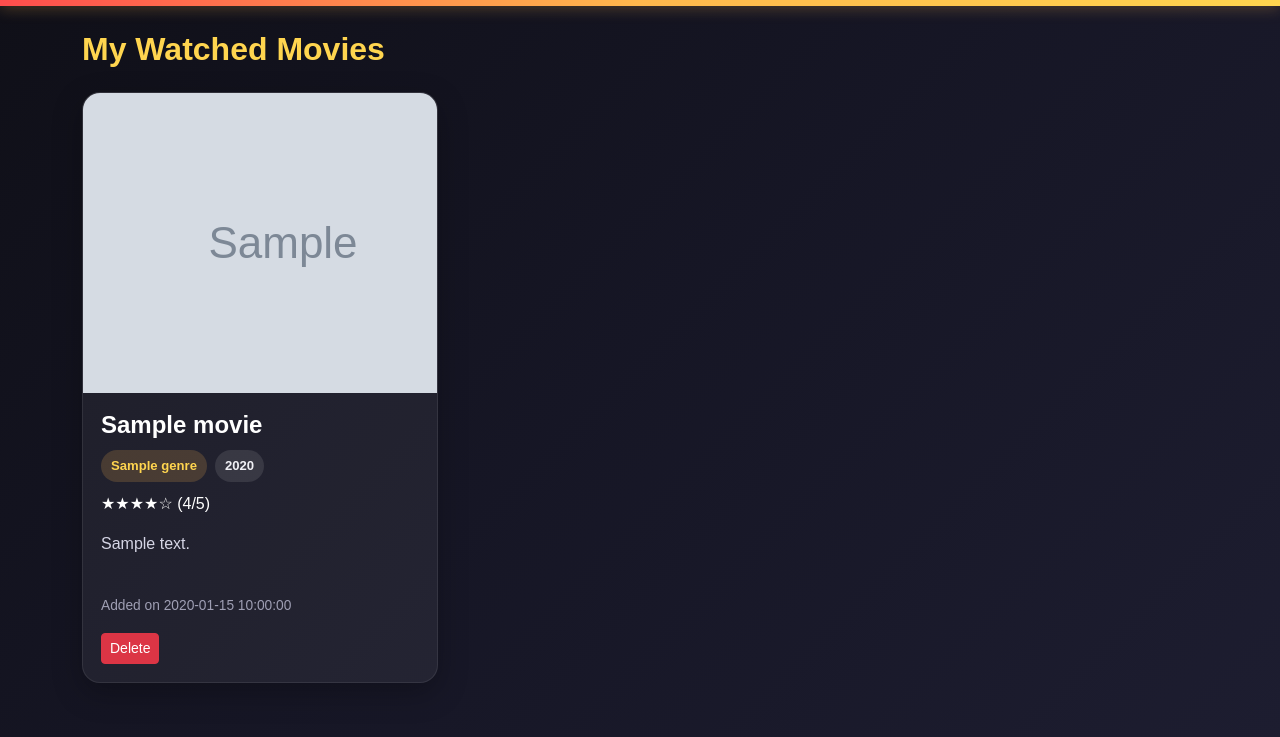
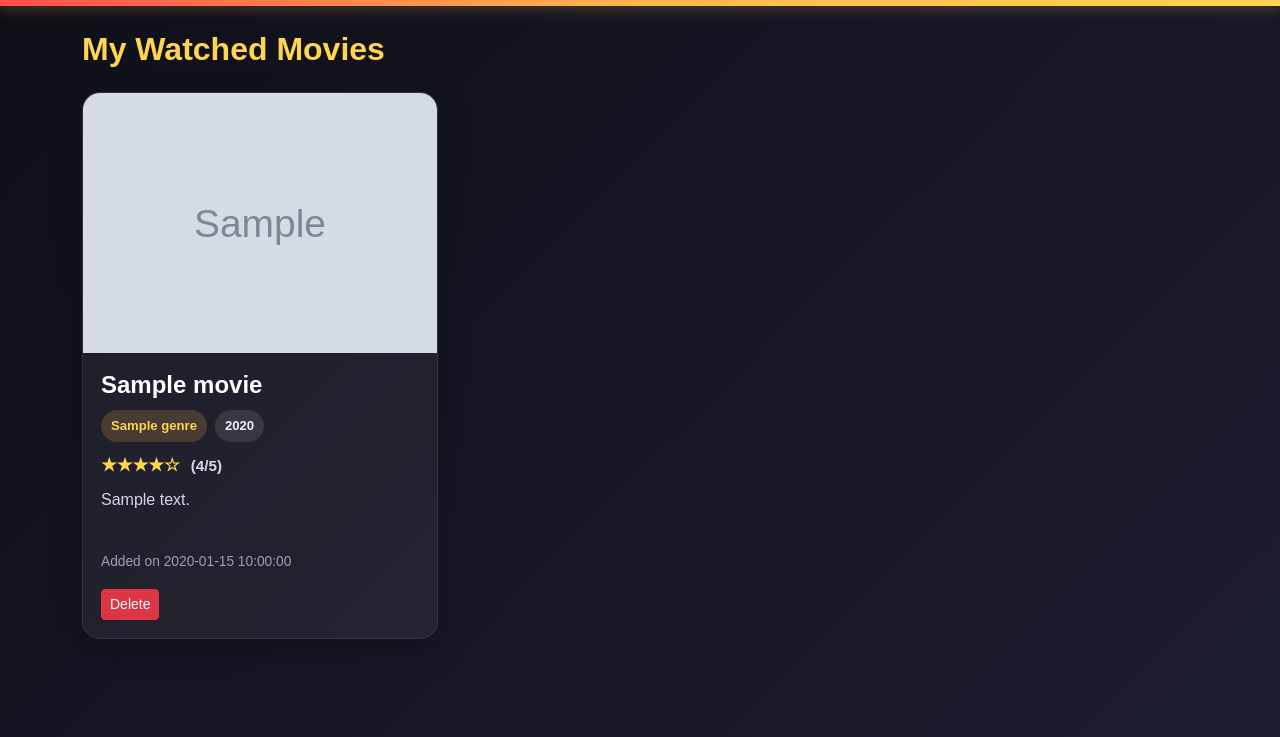
Before and after one commit to arranjan681/ReelLog, a Python web app: template templates/movies.html in a window 1280 px wide. Shown: the part 63-800 px from the top of the page. Run offline with Jinja, Linux system fonts and the light colour scheme; the template is opened without the code that fills it: most values are stand-ins (such as "Sample title", 1, 10 or a date in 2020); grey boxes marked "Sample" are stand-in pictures.

Commit message:
Update style.css

```diff
--- a/static/style.css
+++ b/static/style.css
@@ -287,3 +287,33 @@ body {
         transform: translateY(0);
     }
 }
+.movie-poster-img {
+    width: 100%;
+    height: 260px;
+    object-fit: cover;
+    display: block;
+}
+
+.star-display {
+    color: #ffd54f;
+    font-size: 1.1rem;
+    font-weight: 700;
+    margin-bottom: 10px;
+}
+
+.star-number {
+    color: #d9d9e8;
+    font-size: 0.95rem;
+    margin-left: 6px;
+}
+
+.form-select.custom-input {
+    background: rgba(255,255,255,0.08);
+    border: 1px solid rgba(255,255,255,0.12);
+    color: #fff;
+}
+
+.form-select.custom-input option {
+    background: #1d1d30;
+    color: #fff;
+}
```
